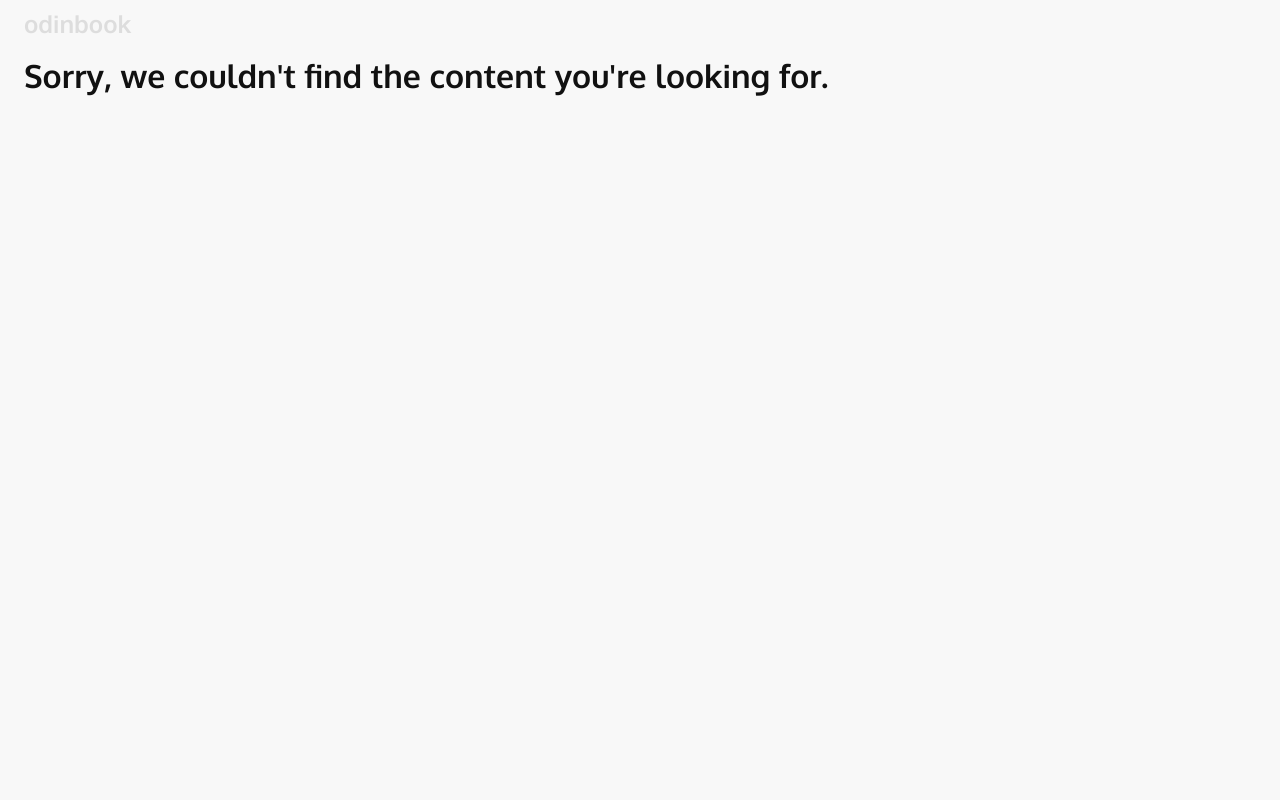
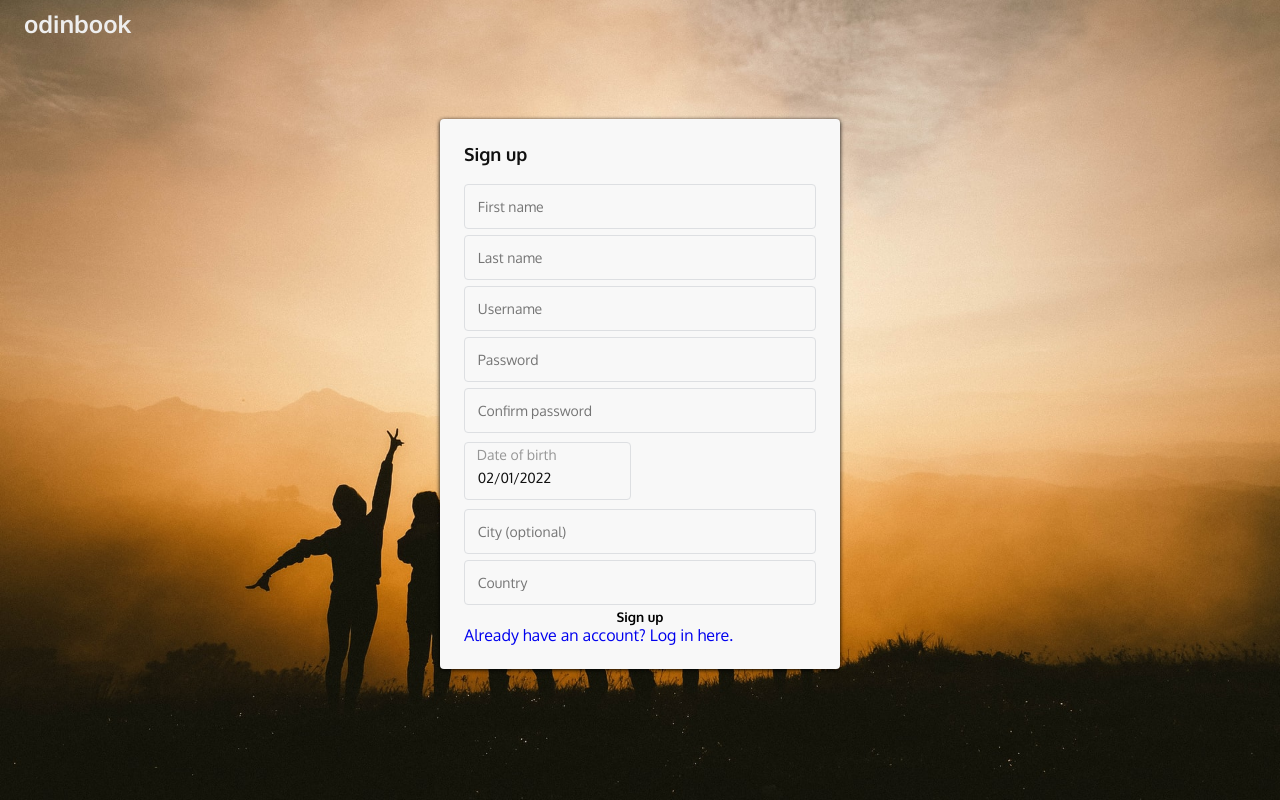
Before and after one commit to llfalcao/odinbook, a React (Create React App) app in the folder src/client/: page /odinbook/signup in a window 1280 px wide. Built offline with nearby package versions, Linux system fonts and the light colour scheme.

Commit message:
Create sign up page

```diff
--- a/src/client/package.json
+++ b/src/client/package.json
@@ -5,6 +5,7 @@
   "dependencies": {
     "moment": "^2.29.1",
     "react": "^17.0.2",
+    "react-datepicker": "^4.6.0",
     "react-dom": "^17.0.2",
     "react-router-dom": "6",
     "react-scripts": "5.0.0"
--- a/src/client/src/App.js
+++ b/src/client/src/App.js
@@ -4,6 +4,7 @@ import { verifyJWT } from './api/auth';
 import RequireAuth from './auth';
 import Home from './views/Home';
 import Login from './views/Login';
+import SignUp from './views/SignUp';
 import NotFound from './views/NotFound';
 import PostCreator from './views/PostCreator';
 import PostViewer from './views/PostViewer';
@@ -37,6 +38,12 @@ function App() {
               <Login authenticate={userAuth} status={status} token={token} />
             }
           />
+          <Route
+            path="signup"
+            element={
+              <SignUp authenticate={userAuth} status={status} token={token} />
+            }
+          />
 
           <Route
             index
--- a/src/client/src/styles/main.css
+++ b/src/client/src/styles/main.css
@@ -3,8 +3,9 @@
 @import url('./comment.css');
 
 .landing,
-.login {
-  height: 100vh;
+.login,
+.signup {
+  min-height: 100vh;
   background-image: url('../../public/images/landing_bg_mobile.png');
   background-size: cover;
   background-repeat: no-repeat;
@@ -12,7 +13,8 @@
 
 @media (min-width: 420px) {
   .landing,
-  .login {
+  .login,
+  .signup {
     background-image: url('../../public/images/landing_bg_desktop.jpg');
     background-position: bottom;
   }
@@ -61,7 +63,8 @@
   margin: 1rem 1.5rem;
 }
 
-.login .header__brand {
+.login .header__brand,
+.signup .header__brand {
   color: var(--text-reverse-color);
 }
 
@@ -75,13 +78,10 @@
   border-radius: 4px;
   display: flex;
   flex-direction: column;
-  align-items: ce;
 }
 
 .login__formInput {
   padding: 0.8rem 0.8rem;
-
-  border-radius: 2px;
   font-size: 14px;
   background: transparent;
   color: var(--form-input-text);
@@ -179,3 +179,82 @@
     transform: rotate(360deg);
   }
 }
+
+.signup__form {
+  display: flex;
+  flex-direction: column;
+  width: 60vw;
+  max-width: 400px;
+  margin: 5rem auto;
+  padding: 1.5rem;
+  background: var(--modal-bg-color);
+  box-shadow: 0 1px 4px #000;
+  border-radius: 4px;
+}
+
+.signup__form legend {
+  font-weight: bold;
+  font-size: 18px;
+  margin-bottom: 1rem;
+}
+
+.signup__form input {
+  background-color: transparent;
+  color: var(--form-input-text);
+  border: var(--form-border-color);
+  margin: 0.2rem 0;
+  font-size: 14px;
+  border-radius: 4px;
+  padding: 0.8rem 0.8rem;
+}
+
+.signup__birthdate {
+  border: 0;
+  margin: 0.2rem 0;
+  position: relative;
+}
+
+.signup__birthdate label {
+  position: absolute;
+  left: 0.8rem;
+  top: 4px;
+  font-size: 14px;
+  margin: 0.2rem 0;
+  width: 30%;
+  color: #969696;
+}
+
+.signup__birthdate input {
+  width: 100%;
+  padding: 1.6rem 0.8rem 0.8rem;
+}
+
+.signup__error {
+  margin: 0.5rem 0;
+  font-size: 12px;
+  color: rgb(231, 58, 66);
+}
+
+.signup hr {
+  margin: 1rem 0;
+  opacity: 0.5;
+}
+
+.signup__btn {
+  padding: 0.7rem 0.8rem;
+  font-size: 14px;
+  font-weight: bold;
+  color: #fff;
+  border-radius: 4px;
+  transition: opacity 0.5s ease-out;
+  background-color: #1877f2;
+  margin-top: 0.5rem;
+}
+
+.signup__btn:hover {
+  opacity: 0.8;
+}
+
+.signup__btn:focus {
+  outline: 2px solid #29487d;
+}
--- a/src/client/src/views/Login.jsx
+++ b/src/client/src/views/Login.jsx
@@ -2,6 +2,7 @@ import { useState } from 'react';
 import { Link, Navigate, useNavigate } from 'react-router-dom';
 import { handleLogin } from '../api/auth';
 import Header from '../components/Header';
+import { LoadingIcon } from '../components/Icons';
 
 export default function Login({ authenticate, status, token }) {
   const navigate = useNavigate();
@@ -14,7 +15,7 @@ export default function Login({ authenticate, status, token }) {
   }
 
   if (status === 'loading') {
-    return <></>;
+    return <LoadingIcon />;
   }
 
   const handleErrors = (field, state) => {
@@ -105,7 +106,7 @@ export default function Login({ authenticate, status, token }) {
 
         <hr />
 
-        <Link to="/odinbook/signup" className="login__btn login__newAccountBtn">
+        <Link to="../signup" className="login__btn login__newAccountBtn">
           Create new account
         </Link>
       </form>
--- /dev/null
+++ b/src/client/src/views/SignUp.jsx
@@ -0,0 +1,44 @@
+import { Link, Navigate } from 'react-router-dom';
+import Header from '../components/Header';
+import DatePicker from 'react-datepicker';
+import 'react-datepicker/dist/react-datepicker.css';
+import { useState } from 'react';
+
+export default function SignUp({ authenticate, status, token }) {
+  const [startDate, setStartDate] = useState(new Date());
+
+  const currentToken = localStorage.getItem('token');
+  if (currentToken && currentToken === token) {
+    return <Navigate to="/odinbook" />;
+  }
+
+  return (
+    <div className="signup">
+      <Header />
+      <form className="signup__form">
+        <legend>Sign up</legend>
+
+        <input name="first_name" type="text" placeholder="First name" />
+        <input name="last_name" type="text" placeholder="Last name" />
+        <input name="username" type="text" placeholder="Username" />
+        <input name="password" type="password" placeholder="Password" />
+        <input name="password" type="password" placeholder="Confirm password" />
+        <fieldset className="signup__birthdate">
+          <label htmlFor="birthdate">Date of birth</label>
+          <DatePicker
+            id="birthdate"
+            selected={startDate}
+            onChange={(date) => setStartDate(date)}
+          />
+        </fieldset>
+
+        <input name="city" type="text" placeholder="City (optional)" />
+        <input name="country" type="text" placeholder="Country" />
+
+        <button type="submit">Sign up</button>
+
+        <Link to="../login">Already have an account? Log in here.</Link>
+      </form>
+    </div>
+  );
+}
--- a/src/routes/login.js
+++ b/src/routes/login.js
@@ -4,7 +4,7 @@ const { body, validationResult } = require('express-validator');
 const router = Router();
 
 router.post('/', [
-  body('username', 'Username required').notEmpty(),
+  body('username', 'Username required').trim().notEmpty(),
   body('password', 'Password required').notEmpty(),
   async (req, res, next) => {
     const errors = validationResult(req);
```
Also changed, not shown: 1 other file (tests, documents, lock files or other folders).
